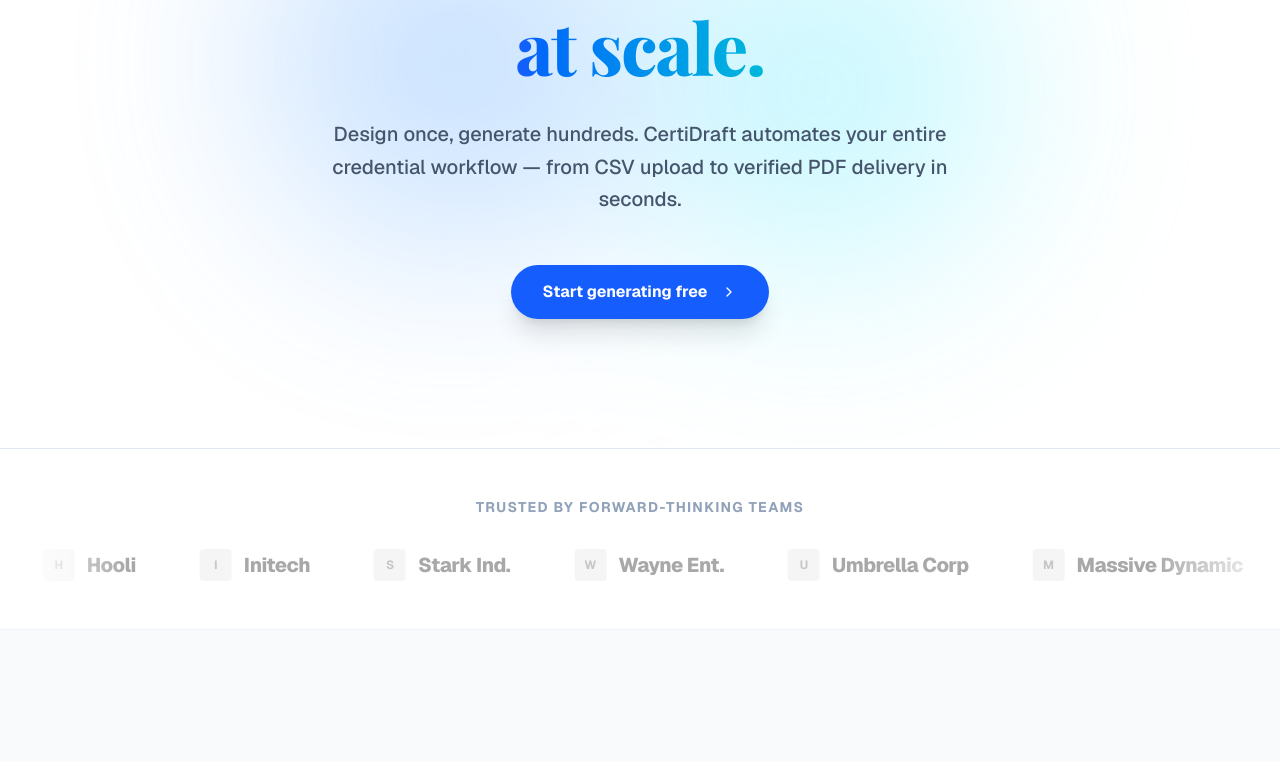
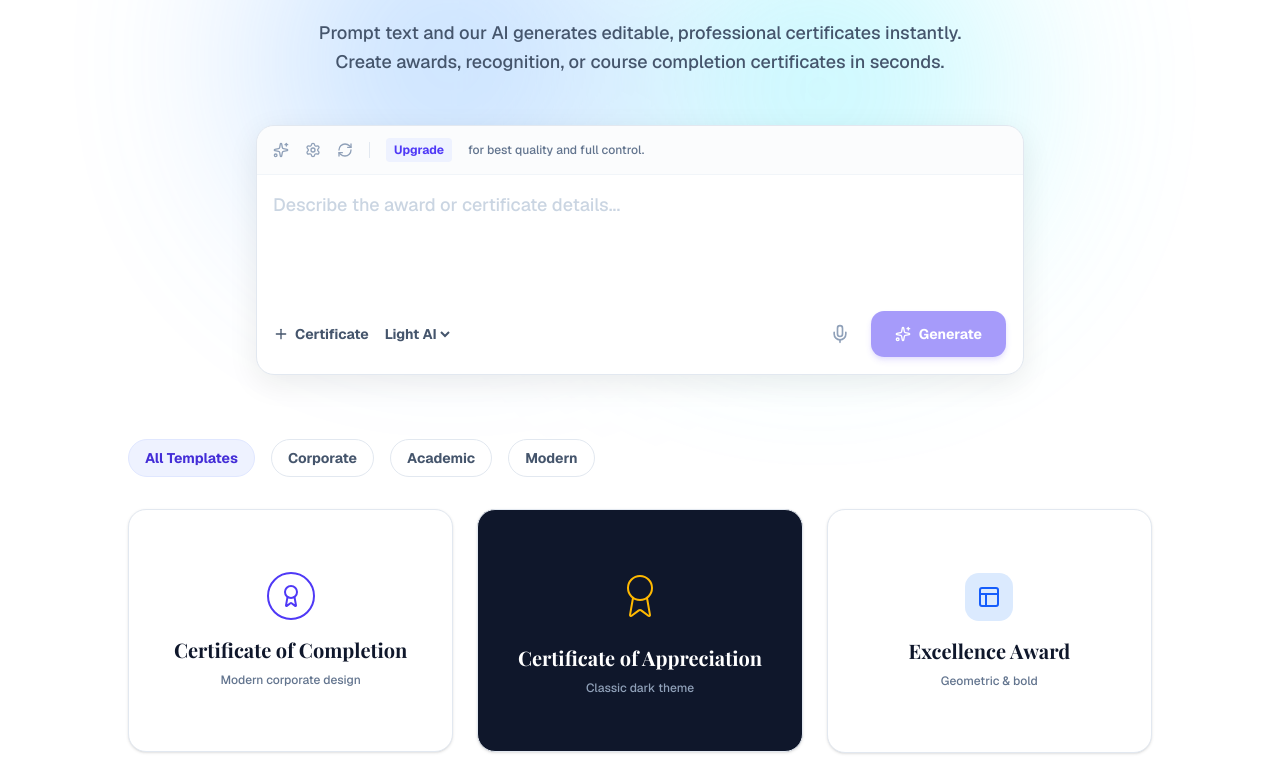
Before and after one commit to devbalbuena/CertiDraft, a Next.js app: page / in a window 1280 px wide. Shown: the part 314-1076 px from the top of the page. Built offline with nearby package versions, Linux system fonts and the light colour scheme; no server answers.

Commit message:
redesing the landing page but not yet finish

```diff
--- a/src/app/page.tsx
+++ b/src/app/page.tsx
@@ -2,6 +2,7 @@
 
 import { useState, useRef, useEffect } from 'react'
 import Link from 'next/link'
+import { useRouter } from 'next/navigation'
 import { Button } from '@/components/ui/button'
 import { Playfair_Display } from 'next/font/google'
 import { motion, AnimatePresence } from 'framer-motion'
@@ -13,7 +14,7 @@ import {
   CardContent,
   CardFooter,
 } from '@/components/ui/card'
-import { Check, ChevronRight, Award, Zap, Layout, Shield, FileText, Settings, Send, Mail } from 'lucide-react'
+import { Check, ChevronRight, Award, Zap, Layout, Shield, FileText, Settings, Send, Mail, Sparkles, Mic, RefreshCw, Plus } from 'lucide-react'
 
 // Load the serif font for headings
 const playfair = Playfair_Display({ subsets: ['latin'], weight: ['600', '700', '800'] })
@@ -24,8 +25,21 @@ const LOGOS = [
 ]
 
 export default function LandingPage() {
+  const router = useRouter()
   const [activeTab, setActiveTab] = useState(0)
   const [sliderPosition, setSliderPosition] = useState(50)
+  const [prompt, setPrompt] = useState('')
+  const [isGenerating, setIsGenerating] = useState(false)
+
+  const handleGenerate = (e: React.FormEvent) => {
+    e.preventDefault()
+    if (!prompt.trim()) return
+    setIsGenerating(true)
+    // Simulate a brief loading state before redirect for effect
+    setTimeout(() => {
+      router.push(`/auth/signup?prompt=${encodeURIComponent(prompt)}`)
+    }, 600)
+  }
 
   const tabs = [
     { title: "1. Design", icon: Layout, desc: "Drag and drop builder" },
@@ -98,32 +112,139 @@ export default function LandingPage() {
               initial={{ opacity: 0, y: 20 }}
               animate={{ opacity: 1, y: 0 }}
               transition={{ duration: 0.5, delay: 0.1 }}
-              className={`${playfair.className} text-5xl md:text-7xl font-extrabold text-slate-900 mb-8 leading-[1.1] tracking-tight max-w-4xl`}
+              className={`${playfair.className} text-5xl md:text-6xl font-extrabold text-slate-900 mb-6 leading-[1.1] tracking-tight max-w-4xl`}
             >
-              Issue beautiful certificates <span className="text-transparent bg-clip-text bg-gradient-to-r from-blue-600 to-cyan-500">at scale.</span>
+              Free AI Certificate Generator
             </motion.h1>
 
             <motion.p
               initial={{ opacity: 0, y: 20 }}
               animate={{ opacity: 1, y: 0 }}
               transition={{ duration: 0.5, delay: 0.2 }}
-              className="text-lg md:text-xl text-slate-600 mb-12 leading-relaxed font-medium max-w-2xl"
+              className="text-lg text-slate-600 mb-12 leading-relaxed font-medium max-w-2xl"
             >
-              Design once, generate hundreds. CertiDraft automates your entire credential workflow — from CSV upload to verified PDF delivery in seconds.
+              Prompt text and our AI generates editable, professional certificates instantly. Create awards, recognition, or course completion certificates in seconds.
             </motion.p>
 
+            {/* AI Prompt Box */}
+            <motion.div
+              initial={{ opacity: 0, y: 30 }}
+              animate={{ opacity: 1, y: 0 }}
+              transition={{ duration: 0.6, delay: 0.3, type: "spring", stiffness: 100 }}
+              className="w-full max-w-3xl bg-white rounded-2xl shadow-[0_8px_30px_rgb(0,0,0,0.08)] border border-slate-200 overflow-hidden"
+            >
+              <form onSubmit={handleGenerate}>
+                {/* Fake Toolbar */}
+                <div className="flex items-center justify-between px-4 py-3 border-b border-slate-100 bg-slate-50/50">
+                  <div className="flex items-center gap-4">
+                    <button type="button" className="text-slate-400 hover:text-slate-600 transition-colors">
+                      <Sparkles className="w-4 h-4" />
+                    </button>
+                    <button type="button" className="text-slate-400 hover:text-slate-600 transition-colors">
+                      <Settings className="w-4 h-4" />
+                    </button>
+                    <button type="button" className="text-slate-400 hover:text-slate-600 transition-colors">
+                      <RefreshCw className="w-4 h-4" />
+                    </button>
+                    <div className="h-4 w-px bg-slate-200"></div>
+                    <span className="text-xs font-bold text-indigo-600 bg-indigo-50 px-2 py-1 rounded">Upgrade</span>
+                    <span className="text-xs font-medium text-slate-500 hidden sm:inline">for best quality and full control.</span>
+                  </div>
+                </div>
+
+                {/* Text Area */}
+                <div className="p-4 relative">
+                  <textarea
+                    value={prompt}
+                    onChange={(e) => setPrompt(e.target.value)}
+                    placeholder="Describe the award or certificate details..."
+                    className="w-full h-24 resize-none outline-none text-slate-700 text-lg placeholder:text-slate-300 font-medium bg-transparent"
+                    autoFocus
+                  />
+
+                  {/* Bottom Controls */}
+                  <div className="flex items-center justify-between mt-4">
+                    <div className="flex items-center gap-3">
+                      <button type="button" className="flex items-center gap-1.5 text-sm font-bold text-slate-600 hover:text-indigo-600 transition-colors">
+                        <Plus className="w-4 h-4" /> Certificate
+                      </button>
+                      <select className="text-sm font-bold text-slate-600 bg-transparent outline-none cursor-pointer hover:text-indigo-600">
+                        <option>Light AI</option>
+                        <option>Pro AI</option>
+                      </select>
+                    </div>
+
+                    <div className="flex items-center gap-3">
+                      <button type="button" className="p-2 text-slate-400 hover:text-slate-600 rounded-full hover:bg-slate-100 transition-colors">
+                        <Mic className="w-5 h-5" />
+                      </button>
+                      <Button
+                        type="submit"
+                        disabled={!prompt.trim() || isGenerating}
+                        className="bg-indigo-600 hover:bg-indigo-700 text-white rounded-xl px-6 font-bold shadow-md shadow-indigo-600/20 transition-all h-12 flex items-center gap-2"
+                      >
+                        {isGenerating ? (
+                          <RefreshCw className="w-4 h-4 animate-spin" />
+                        ) : (
+                          <Sparkles className="w-4 h-4" />
+                        )}
+                        Generate
+                      </Button>
+                    </div>
+                  </div>
+                </div>
+              </form>
+            </motion.div>
+
+            {/* Template Previews Grid */}
             <motion.div
               initial={{ opacity: 0, y: 20 }}
               animate={{ opacity: 1, y: 0 }}
-              transition={{ duration: 0.5, delay: 0.3 }}
-              className="flex flex-col sm:flex-row items-center gap-4 w-full sm:w-auto"
+              transition={{ duration: 0.5, delay: 0.5 }}
+              className="mt-16 w-full max-w-5xl"
             >
-              <Button size="lg" className="w-full sm:w-auto h-14 px-8 text-base bg-blue-600 hover:bg-blue-700 text-white rounded-full font-bold shadow-xl transition-all hover:shadow-blue-500/25 hover:-translate-y-1 group" asChild>
-                <Link href="/auth/signup">
-                  Start generating free
-                  <ChevronRight className="ml-2 w-5 h-5 group-hover:translate-x-1 transition-transform" />
-                </Link>
-              </Button>
+              <div className="flex items-center gap-4 mb-6 overflow-x-auto pb-2 scrollbar-hide">
+                <div className="flex-shrink-0 px-4 py-2 bg-indigo-50 text-indigo-700 border border-indigo-100 rounded-full text-sm font-bold cursor-pointer">All Templates</div>
+                <div className="flex-shrink-0 px-4 py-2 bg-white text-slate-600 border border-slate-200 rounded-full text-sm font-bold cursor-pointer hover:bg-slate-50">Corporate</div>
+                <div className="flex-shrink-0 px-4 py-2 bg-white text-slate-600 border border-slate-200 rounded-full text-sm font-bold cursor-pointer hover:bg-slate-50">Academic</div>
+                <div className="flex-shrink-0 px-4 py-2 bg-white text-slate-600 border border-slate-200 rounded-full text-sm font-bold cursor-pointer hover:bg-slate-50">Modern</div>
+              </div>
+
+              <div className="grid grid-cols-1 sm:grid-cols-3 gap-6">
+                {/* Template 1 */}
+                <div className="group relative rounded-2xl overflow-hidden border border-slate-200 bg-white aspect-[4/3] shadow-sm hover:shadow-xl transition-all cursor-pointer">
+                  <div className="absolute inset-0 p-6 flex flex-col items-center justify-center text-center">
+                    <div className="w-12 h-12 mb-4 border-2 border-indigo-600 rounded-full flex items-center justify-center text-indigo-600">
+                      <Award className="w-6 h-6" />
+                    </div>
+                    <h4 className={`${playfair.className} text-xl font-bold text-slate-900 mb-2`}>Certificate of Completion</h4>
+                    <p className="text-xs text-slate-500 font-medium">Modern corporate design</p>
+                  </div>
+                  <div className="absolute inset-x-0 bottom-0 h-1 bg-indigo-600 transform scale-x-0 group-hover:scale-x-100 transition-transform origin-left"></div>
+                </div>
+                {/* Template 2 */}
+                <div className="group relative rounded-2xl overflow-hidden border border-slate-200 bg-slate-900 aspect-[4/3] shadow-sm hover:shadow-xl transition-all cursor-pointer">
+                  <div className="absolute inset-0 p-6 flex flex-col items-center justify-center text-center">
+                    <div className="w-16 h-16 mb-4 flex items-center justify-center text-amber-400">
+                      <Award className="w-12 h-12" strokeWidth={1} />
+                    </div>
+                    <h4 className={`${playfair.className} text-xl font-bold text-white mb-2`}>Certificate of Appreciation</h4>
+                    <p className="text-xs text-slate-400 font-medium">Classic dark theme</p>
+                  </div>
+                  <div className="absolute inset-x-0 bottom-0 h-1 bg-amber-400 transform scale-x-0 group-hover:scale-x-100 transition-transform origin-left"></div>
+                </div>
+                {/* Template 3 */}
+                <div className="group relative rounded-2xl overflow-hidden border border-slate-200 bg-white aspect-[4/3] shadow-sm hover:shadow-xl transition-all cursor-pointer hidden sm:block">
+                  <div className="absolute inset-0 p-6 flex flex-col items-center justify-center text-center bg-[radial-gradient(ellipse_at_top_right,_var(--tw-gradient-stops))] from-blue-50 via-white to-white">
+                    <div className="w-12 h-12 mb-4 bg-blue-100 rounded-xl flex items-center justify-center text-blue-600">
+                      <Layout className="w-6 h-6" />
+                    </div>
+                    <h4 className={`${playfair.className} text-xl font-bold text-slate-900 mb-2`}>Excellence Award</h4>
+                    <p className="text-xs text-slate-500 font-medium">Geometric & bold</p>
+                  </div>
+                  <div className="absolute inset-x-0 bottom-0 h-1 bg-blue-500 transform scale-x-0 group-hover:scale-x-100 transition-transform origin-left"></div>
+                </div>
+              </div>
             </motion.div>
           </div>
         </section>
```
